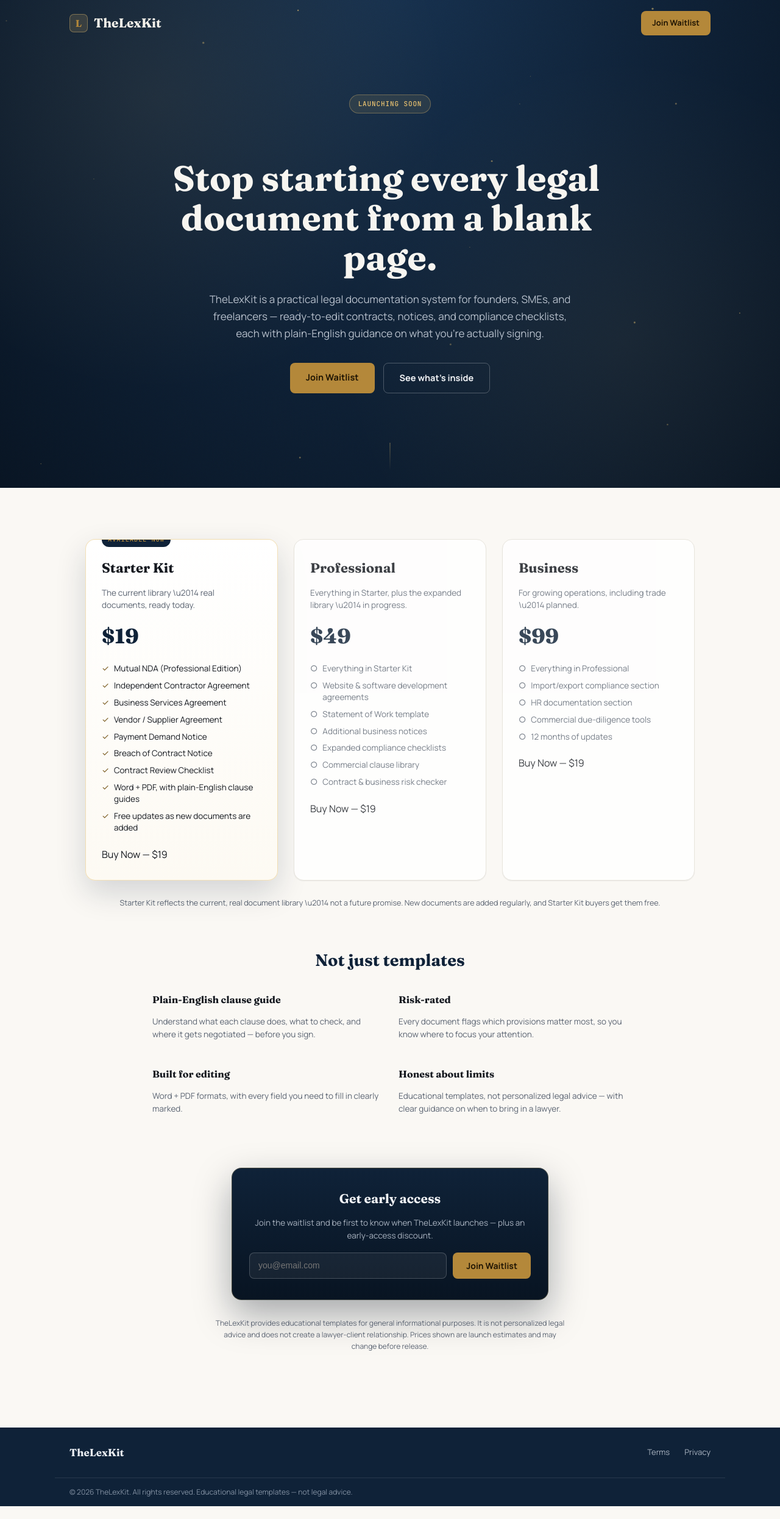
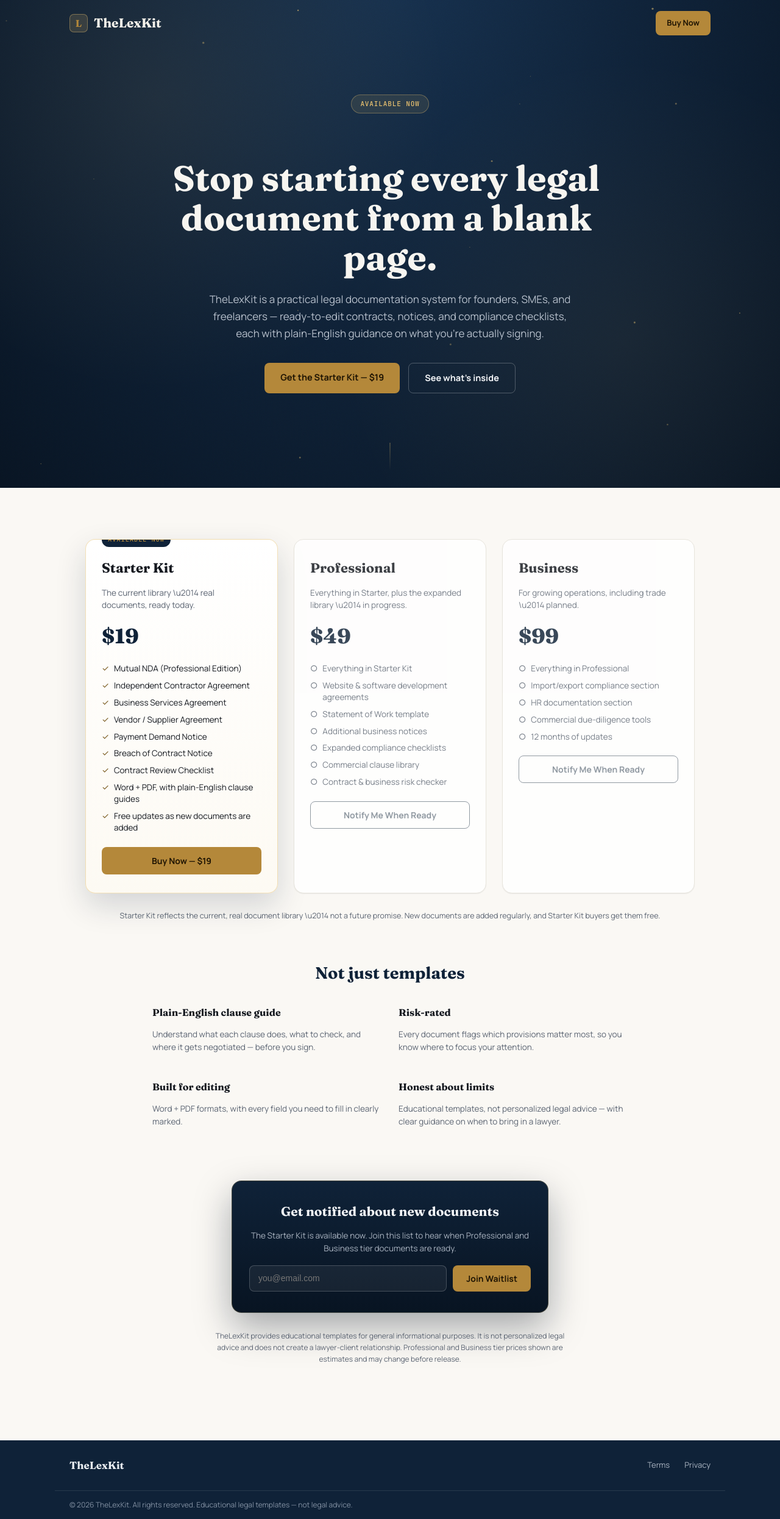
Before and after one commit to abdulhannannasir/THE-LEXKIT, a React (Vite) app: page / in a window 1280 px wide. Shown: the whole page at 61% size. Before the commit the page ends 2470 px from the top, so only its background shows below. Built offline with nearby package versions, Linux system fonts and the light colour scheme.

Commit message:
Wire up live Whop checkout

```diff
--- a/src/components/Header.jsx
+++ b/src/components/Header.jsx
@@ -69,11 +69,13 @@
           </span>
         </a>
         <a
-          href="#waitlist"
+          href="https://whop.com/thelexkit/legal-documents-starter-kit/"
+          target="_blank"
+          rel="noopener noreferrer"
           className={scrolled ? "btn" : "btn btn-gold"}
           style={{ fontSize: 13, padding: "10px 18px" }}
         >
-          Join Waitlist
+          Buy Now
         </a>
       </div>
     </header>
--- a/src/pages/Home.jsx
+++ b/src/pages/Home.jsx
@@ -75,7 +75,26 @@
             </div>
           ))}
         </div>
-        <a href="https://whop.com/thelexkit/legal-documents-starter-kit" className="mt-8 block w-full py-3 px-4 bg-[#C5A880] hover:bg-[#b59870] text-[#0A192F] font-bold text-center rounded transition-colors duration-200">Buy Now — $19</a>
+        {status === "development" ? (
+          <button
+            className="btn btn-outline"
+            style={{ width: "100%", padding: "12px 16px", fontSize: 14, borderRadius: 8 }}
+            disabled
+            title="Not available yet"
+          >
+            Notify Me When Ready
+          </button>
+        ) : (
+          <a
+            href="https://whop.com/thelexkit/legal-documents-starter-kit/"
+            target="_blank"
+            rel="noopener noreferrer"
+            className="btn btn-gold"
+            style={{ width: "100%", padding: "12px 16px", fontSize: 14, borderRadius: 8, textAlign: "center", display: "block" }}
+          >
+            Buy Now &mdash; $19
+          </a>
+        )}
       </div>
     </TiltCard>
   );
@@ -118,9 +137,9 @@
         boxShadow: "0 24px 60px rgba(8,20,34,0.35)",
       }}
     >
-      <div style={{ fontFamily: "var(--serif)", fontWeight: 700, fontSize: 21, marginBottom: 8 }}>Get early access</div>
+      <div style={{ fontFamily: "var(--serif)", fontWeight: 700, fontSize: 21, marginBottom: 8 }}>Get notified about new documents</div>
       <p style={{ fontSize: 13.5, color: "#a9b3c0", marginBottom: 18, lineHeight: 1.5 }}>
-        Join the waitlist and be first to know when TheLexKit launches &mdash; plus an early-access discount.
+        The Starter Kit is available now. Join this list to hear when Professional and Business tier documents are ready.
       </p>
       {status === "done" ? (
         <div
@@ -215,7 +234,7 @@
               marginBottom: 26,
             }}
           >
-            LAUNCHING SOON
+            AVAILABLE NOW
           </div>
 
           <h1
@@ -250,8 +269,14 @@
             className="kinetic-word"
             style={{ animationDelay: "620ms", display: "flex", gap: 14, justifyContent: "center", flexWrap: "wrap" }}
           >
-            <a href="#waitlist" className="btn btn-gold" style={{ fontSize: 14.5, padding: "13px 26px" }}>
-              Join Waitlist
+            <a
+              href="https://whop.com/thelexkit/legal-documents-starter-kit/"
+              target="_blank"
+              rel="noopener noreferrer"
+              className="btn btn-gold"
+              style={{ fontSize: 14.5, padding: "13px 26px" }}
+            >
+              Get the Starter Kit &mdash; $19
             </a>
             <a
               href="#features"
@@ -366,8 +391,8 @@
           <WaitlistForm />
           <p style={{ maxWidth: 580, margin: "28px auto 0", fontSize: 12, color: "var(--text-muted)", textAlign: "center", lineHeight: 1.6 }}>
             TheLexKit provides educational templates for general informational purposes. It is not personalized
-            legal advice and does not create a lawyer-client relationship. Prices shown are launch estimates and
-            may change before release.
+            legal advice and does not create a lawyer-client relationship. Professional and Business tier prices
+            shown are estimates and may change before release.
           </p>
         </RevealSection>
       </div>
```
